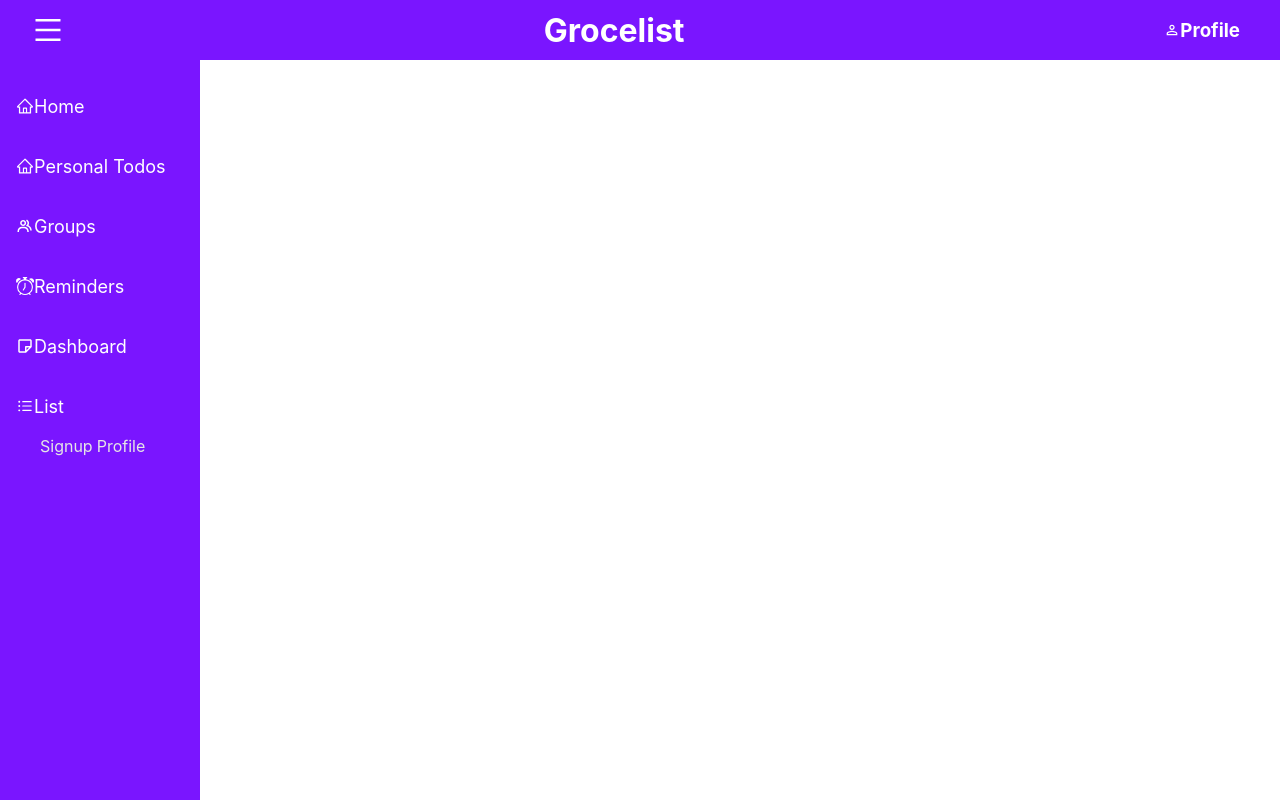
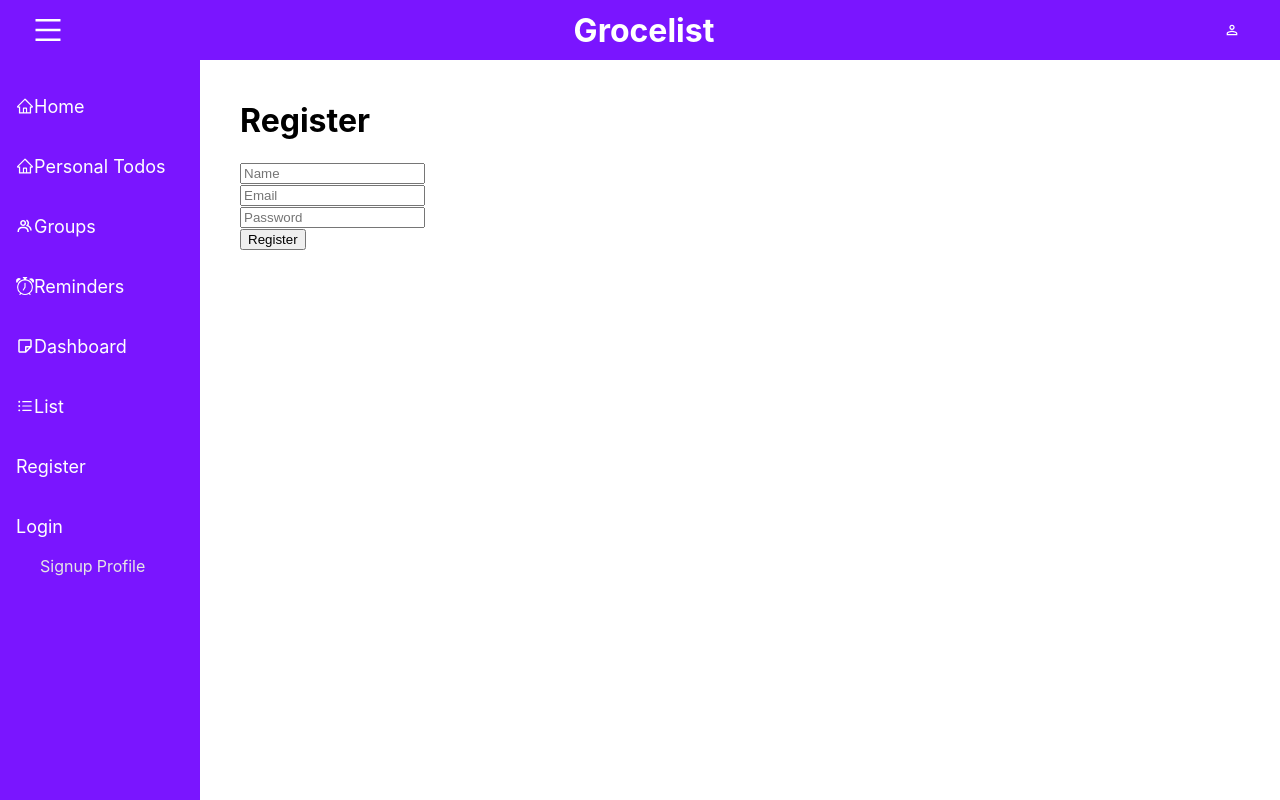
Before and after one commit to maindotmarcell/Grocelist-client, a React (Create React App) app: page /register in a window 1280 px wide. Built offline with nearby package versions, Linux system fonts and the light colour scheme; no server answers; the database is empty.

Commit message:
Authentication functionality done, need to add ux flow

```diff
--- a/src/App.js
+++ b/src/App.js
@@ -1,11 +1,14 @@
 import React, { useState, useEffect } from 'react';
 import './App.css';
 import Navbar from '../src/Components/Navbar/Navbar';
-import { Router, Routes, Route } from 'react-router-dom';
+import { Routes, Route } from 'react-router-dom';
 import Todo from './Pages/Todos/Todo';
-import Home from './Pages/Homes/Home';
+import Home from './Pages/Home/Home';
 import Dashboard from './Pages/Dashboard/Dashboard';
 import List from './Pages/Lists/List';
+import Registration from './Pages/Authentication/Registration';
+import Login from './Pages/Authentication/Login';
+
 import { db } from './firebase-config';
 import { collection, getDocs } from 'firebase/firestore';
 
@@ -36,6 +39,8 @@ function App() {
 					<Route path="/todos" element={<Todo />} />
 					<Route path="/dashboard" element={<Dashboard />} />
 					<Route path="/lists" element={<List />} />
+					<Route path="/register" element={<Registration />} />
+					<Route path="/login" element={<Login />} />
 				</Routes>
 			</div>
 		</div>
--- a/src/Components/Navbar/Navbar.js
+++ b/src/Components/Navbar/Navbar.js
@@ -1,3 +1,4 @@
+import React, {useState} from 'react'
 import { AiOutlineMenu } from 'react-icons/ai';
 import classes from './Navbar.module.css';
 import { MdPermIdentity } from 'react-icons/md';
@@ -5,6 +6,23 @@ import { Link } from 'react-router-dom';
 import { SidebarData } from '../../Constants/Navdata';
 
 const Navbar = (props) => {
+	const [user, setUser] = useState();
+
+	async function getLoggedInUser() {
+		const req = await fetch('http://localhost:1337/api/current-user', {
+			headers: {
+				'x-access-token': localStorage.getItem('token'),
+			},
+		});
+
+		const data = await req.json();
+		if (data.status === 'ok') {
+			setUser(data.name);
+		} else {
+			alert(data.error);
+		}
+	}
+  getLoggedInUser();
 	// console.log(props);
 	const showSidebar = () => {
 		props?.data.setsideToggle(!props.data.sideToggle);
@@ -16,7 +34,7 @@ const Navbar = (props) => {
 				<h1>Grocelist</h1>
 				<div className={classes.nav_end}>
 					<MdPermIdentity className={classes.ProfileIcon} />
-          <h3>Profile</h3>
+					<h3>{user}</h3>
 				</div>
 			</div>
 			<nav
--- a/src/Constants/Navdata.js
+++ b/src/Constants/Navdata.js
@@ -35,5 +35,13 @@ export const SidebarData = [
     title: 'List',
     path: '/lists',
     icon: <IoIosList />,
+  },
+  {
+    title: 'Register',
+    path: '/register',
+  },
+  {
+    title: 'Login',
+    path: '/login'
   }
 ];
--- /dev/null
+++ b/src/Pages/Authentication/Login.js
@@ -0,0 +1,54 @@
+import React, { useState } from 'react';
+
+function Login() {
+	const [email, setEmail] = useState('');
+	const [password, setPassword] = useState('');
+
+	const loginUser = async (event) => {
+		event.preventDefault();
+		const response = await fetch('http://localhost:1337/api/login', {
+			method: 'POST',
+			headers: {
+				'Content-Type': 'application/json',
+			},
+			body: JSON.stringify({
+				email,
+				password,
+			}),
+		});
+
+		const data = await response.json();
+        if (data.user) {
+			localStorage.setItem('token', data.user)
+			alert('Login successful')
+			window.location.href = '/'
+		} else {
+			alert('Please check your username and password')
+		}
+		console.log(data);
+	};
+	return (
+		<div>
+			<h1>Login</h1>
+			<form onSubmit={loginUser}>
+				<input
+					value={email}
+					onChange={(e) => setEmail(e.target.value)}
+					type="email"
+					placeholder="Email"
+				/>
+				<br />
+				<input
+					value={password}
+					onChange={(element) => setPassword(element.target.value)}
+					type="password"
+					placeholder="Password"
+				/>
+				<br />
+				<input type="submit" value="Login" />
+			</form>
+		</div>
+	);
+}
+
+export default Login;
--- /dev/null
+++ b/src/Pages/Authentication/Registration.js
@@ -0,0 +1,58 @@
+import React, { useState } from 'react';
+
+function Registration() {
+	const [name, setName] = useState('');
+	const [email, setEmail] = useState('');
+	const [password, setPassword] = useState('');
+
+    const registerUser = async (event) => {
+        event.preventDefault()
+        const response = await fetch('http://localhost:1337/api/register', {
+            method: 'POST',
+            headers: {
+                'Content-Type': 'application/json',
+            },
+            body: JSON.stringify({
+                name,
+                email,
+                password
+            })
+        })
+
+        const data = await response.json()
+        console.log(data);
+
+    }
+
+	return (
+		<div>
+			<h1>Register</h1>
+			<form onSubmit={registerUser}>
+				<input
+					value={name}
+					onChange={(e) => setName(e.target.value)}
+					type="text"
+					placeholder="Name"
+				/>
+                <br />
+				<input
+					value={email}
+					onChange={(e) => setEmail(e.target.value)}
+					type="email"
+					placeholder="Email"
+				/>
+                <br />
+				<input
+					value={password}
+					onChange={(element) => setPassword(element.target.value)}
+					type="password"
+					placeholder="Password"
+				/>
+                <br />
+                <input type="submit" value="Register" />
+			</form>
+		</div>
+	);
+}
+
+export default Registration;
--- /dev/null
+++ b/src/Pages/Home/Home.js
@@ -0,0 +1,29 @@
+import React, { useState } from 'react';
+import styles from './Home.module.css';
+
+const Home = () => {
+
+
+	return (
+		<div className={styles.home}>
+			<h1>Dues</h1>
+			<div className={styles.card}>
+				<h3>Rent</h3>
+				<p>$120</p>
+				<p>Due 12 September2022</p>
+			</div>
+			<div className={styles.card}>
+				<h3>WaterBill</h3>
+				<p>$220</p>
+				<p>Due 12 September 2022</p>
+			</div>
+			<div className={styles.card}>
+				<h3>Electricity Bill</h3>
+				<p>$220</p>
+				<p>Due 12 September 2022</p>
+			</div>
+		</div>
+	);
+};
+
+export default Home;
--- a/src/Pages/Homes/Home.js
+++ /dev/null
@@ -1,26 +0,0 @@
-import React from 'react';
-import styles from './Home.module.css';
-const Home = () => {
-  return (
-    <div className={styles.home}>
-      <h1>Dues</h1>
-      <div className={styles.card}>
-        <h3>Rent</h3>
-        <p>$120</p>
-        <p>Due 12 September2022</p>
-      </div>
-      <div className={styles.card}>
-        <h3>WaterBill</h3>
-        <p>$220</p>
-        <p>Due 12 September 2022</p>
-      </div>
-      <div className={styles.card}>
-        <h3>Electricity Bill</h3>
-        <p>$220</p>
-        <p>Due 12 September 2022</p>
-      </div>
-    </div>
-  );
-};
-
-export default Home;
```
Also changed, not shown: package.json (+11 -0 lines), src/Pages/Home/Home.module.css (renamed from src/Pages/Homes/Home.module.css), 1 other file (tests, documents, lock files or other folders). Lines whose indentation alone changed are shown as unchanged.
